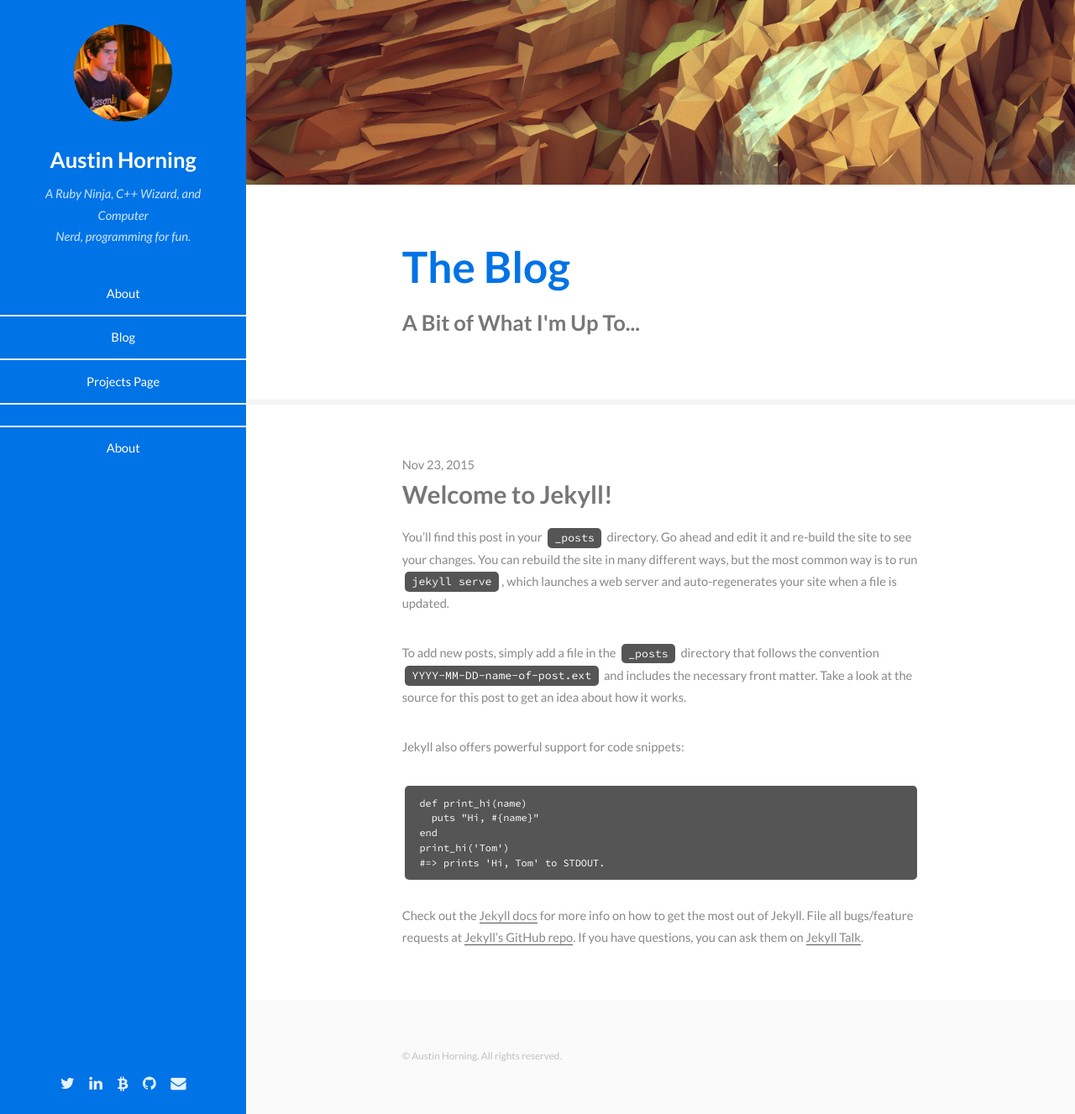
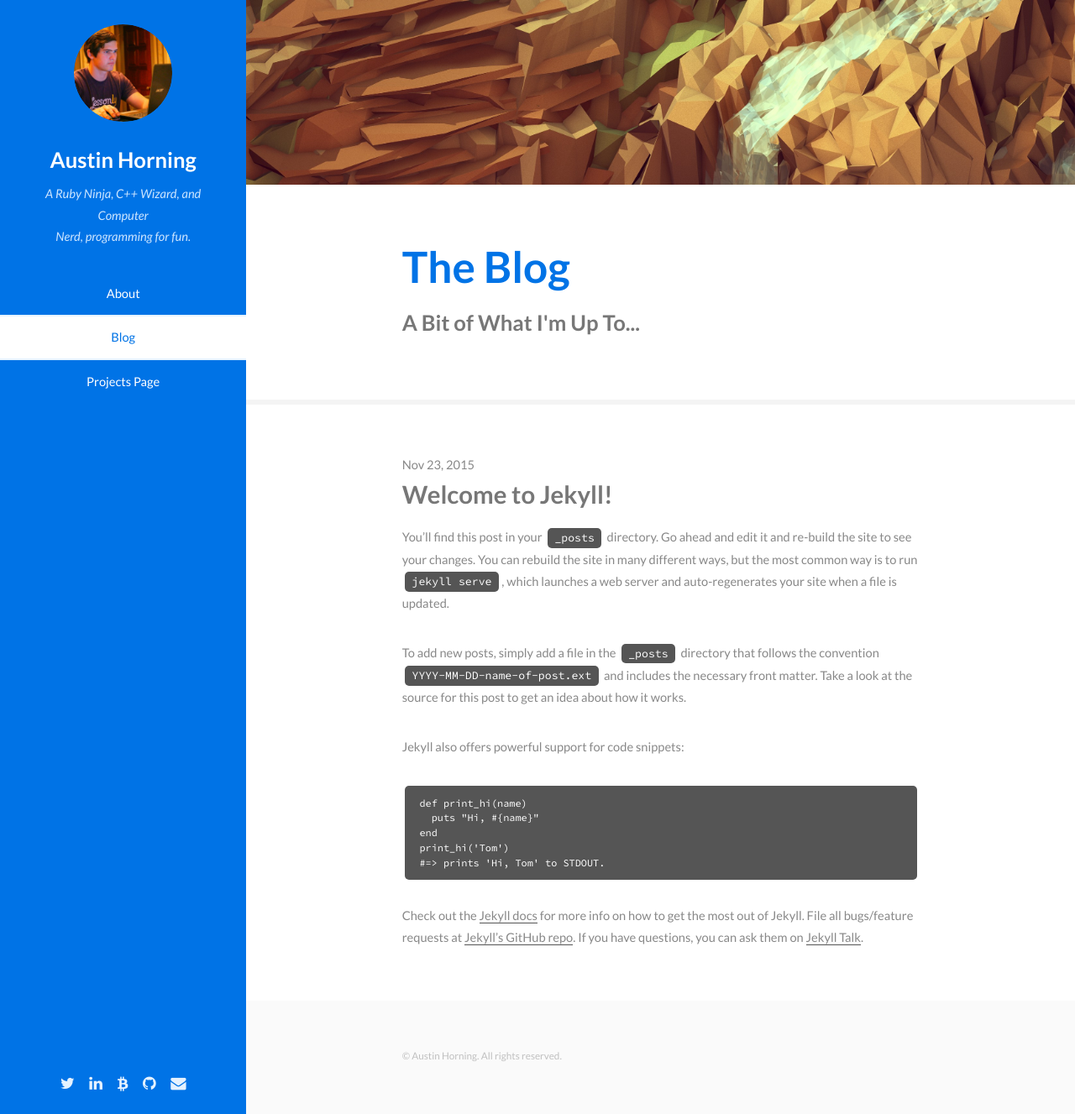
Before and after one commit to TheAustinSeven/theaustinseven.github.io, a Jekyll site: the page built from blog.html, in a window 1280 px wide and 1327 px high. Shown: the whole window at 84% size. Built offline with Jekyll 4.4.1, drawn with Linux system fonts in a browser that asks for light colours.

Commit message:
adding active class to tabs

```diff
--- a/_layouts/default.html
+++ b/_layouts/default.html
@@ -28,10 +28,21 @@
             {% else %}
               <li><a href="/">About</a></li>
             {% endif %}
-						<li><a href="/blog">Blog</a></li>
-            <li><a href="/projects">Projects Page</a></li>
-            <li><a href="/blog">{{page.title}}</a></li>
-            <li><a href="/projects">{{"About"}}</a></li>
+
+            {% if page.title == "Blog" %}
+              <li><a href="/blog" class="active">Blog</a></li>
+            {% else %}
+              <li><a href="/blog">Blog</a></li>
+            {% endif %}
+
+            {% if page.title == "Projects" %}
+              <li><a href="/projects" class="active">Projects Page</a></li>
+            {% else %}
+              <li><a href="/projects">Projects Page</a></li>
+            {% endif %}
+
+
+
 					</ul>
 				</nav>
 				<footer>
--- a/blog.html
+++ b/blog.html
@@ -1,5 +1,6 @@
 ---
 layout: default
+title: Blog
 ---
 
 
--- a/projects.html
+++ b/projects.html
@@ -1,5 +1,6 @@
 ---
 layout: default
+title: Projects
 ---
 
 <!-- One -->
```
